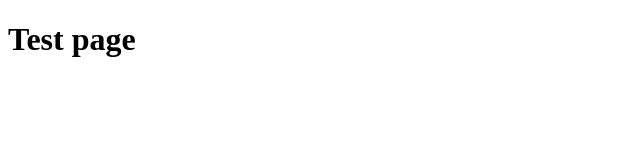
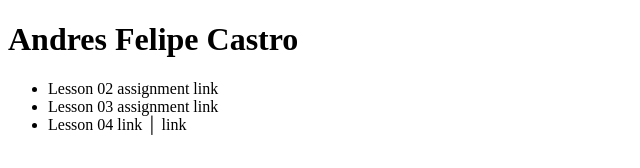
Before and after one commit to guevaracastroandres/guevaracastroandres.github.io, a plain HTML site: page index.html in a window 1280 px wide. Shown: the whole page, without its empty margins (0-640 px from the left). Drawn offline with Linux system fonts and the light colour scheme.

Commit message:
ubdate 1

```diff
--- a/index.html
+++ b/index.html
@@ -1,5 +1,34 @@
 <!DOCTYPE html>
-<html>
-    <Head><title>Text page</title></Head>
-    <body><h1>Test page</h1></body>
+<html lang="en">
+<head>
+    <meta charset="UTF-8">
+    <meta name="viewport" content="width=device-width, initial-scale=1.0">
+    <meta http-equiv="X-UA-Compatible" content="ie=edge">
+    <title>CIT230 week1 course assignment</title>
+    <meta name="description" content="This is a introdiccion page for the class
+    cit230 ">
+    <link href="css/main.css" rel="stylesheet">
+
+</head>
+<body>
+    <header>
+        <h1>Andres Felipe Castro</h1>
+    </header>
+
+    <main>
+            <nav>
+                    <ul>
+                        <li>Lesson 02 assignment link</li>
+                        <li>Lesson 03 assignment link</li>
+                        <li>Lesson 04 link │ link</li>
+                    </ul>
+
+                </nav>
+
+    </main>
+    <footer>
+
+    </footer>
+
+</body>
 </html>
```
